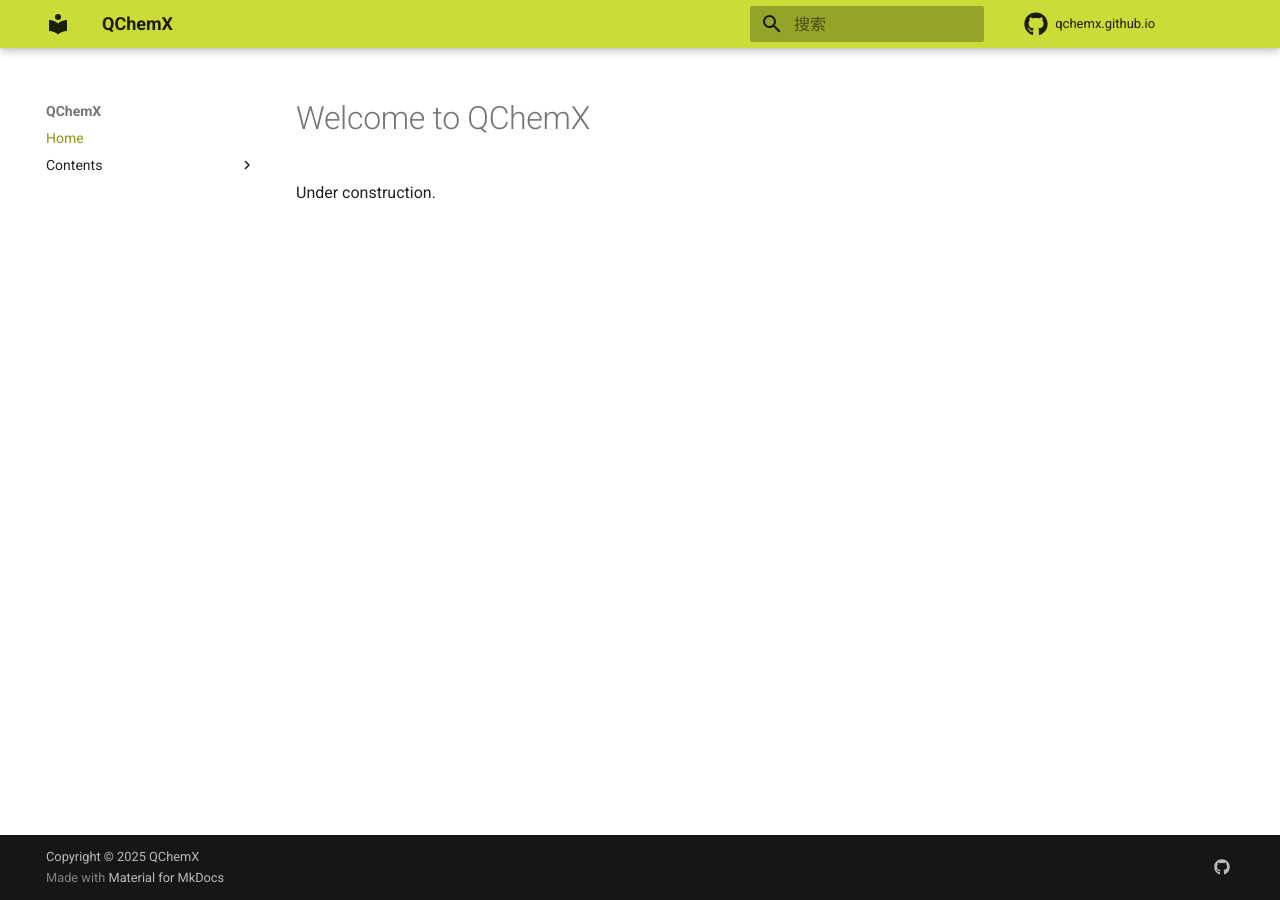
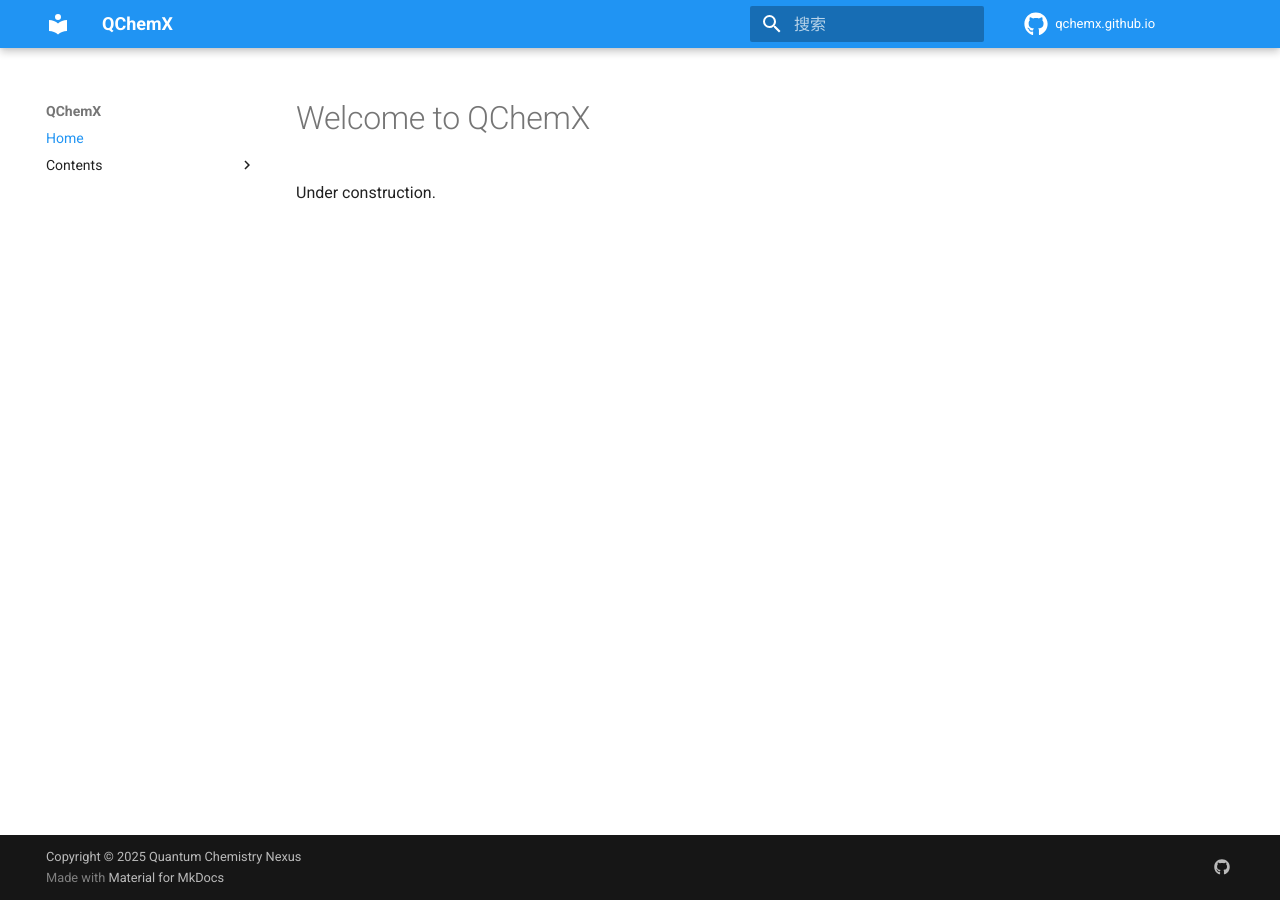
Before and after one commit to QChemX/qchemx.github.io, an MkDocs documentation site: the page built from docs/index.md, in a window 1280 px wide. Built offline with MkDocs 1.6.1 and Material for MkDocs 9.7.7, drawn with Linux system fonts in a browser that asks for light colours; comment, search, counter and statistics services are not loaded.

Commit message:
Updated `favicon.png`.
- Updated `favicon.png`.
- Modified `README.md` and `mkdocs.yml`.

```diff
--- a/mkdocs.yml
+++ b/mkdocs.yml
@@ -9,14 +9,14 @@ repo_name: qchemx.github.io
 repo_url: https://github.com/QChemX/qchemx.github.io
 
 # Copyright
-copyright: Copyright &copy; 2025 QChemX
+copyright: Copyright &copy; 2025 Quantum Chemistry Nexus
 
 # Configuration
 theme:
   name: material
   palette:
-    primary: lime
-    accent: lime
+    primary: blue
+    accent: blue
   features:
     - header.autohide
     - navigation.tracking
@@ -32,7 +32,7 @@ theme:
     # icon: school
   icon:
     repo: fontawesome/brands/github
-  favicon: assets/favicon.png # https://jdenticon.com/#icon-QChemX
+  favicon: assets/favicon.png # https://jdenticon.com/#icon-qchemx
   language: zh
   include_search_page: false
   search_index_only: true
@@ -43,9 +43,9 @@ extra:
   social:
     - icon: fontawesome/brands/github
       link: https://github.com/QChemX/
-  # analytics:
-  #   provider: google
-  #   property:
+  analytics:
+    provider: google
+    property: G-8E1Q3JKZRW
 
 # Extensions
 markdown_extensions:
```
Also changed, not shown: README.md (+2 -2 lines), docs/assets/favicon.png.
